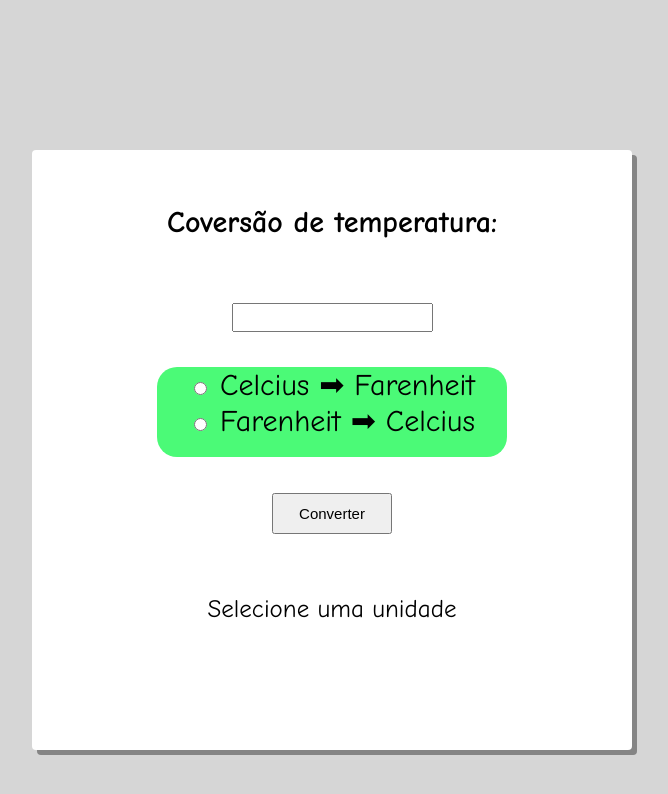
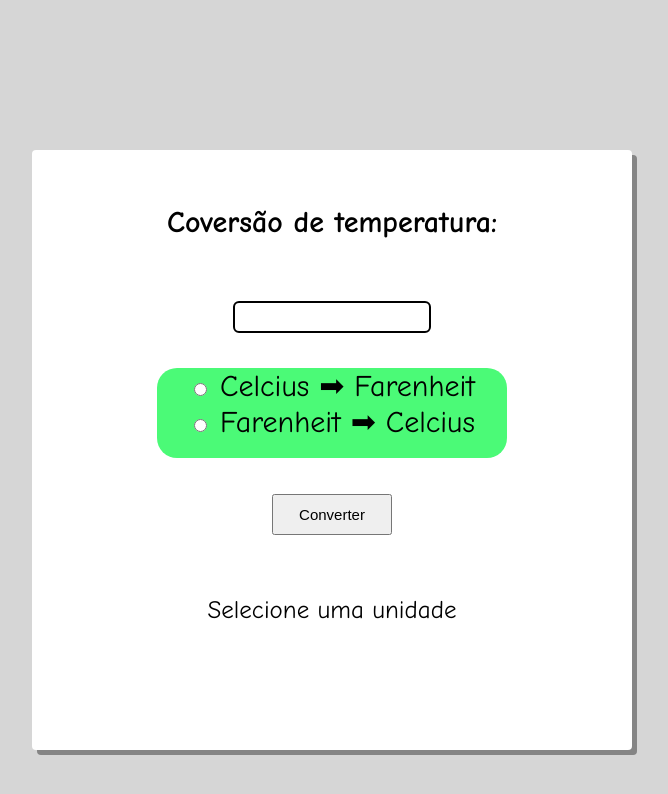
Before and after one commit to RodolfoKlippel/JS-HTML-CSS, a plain HTML site: page 2_Conversor_de_temperatura/Ht23.html in a window 1280 px wide. Shown: the whole page, without its empty margins (308-976 px from the left). Drawn offline with Linux system fonts and the light colour scheme.

Commit message:
apare2.css

```diff
--- a/2_Conversor_de_temperatura/apare2.css
+++ b/2_Conversor_de_temperatura/apare2.css
@@ -46,4 +46,9 @@ body{
 
 #textBox{
     padding:5px 10px;
+    border: 2px solid;
+    border-radius: 6px;
+    text-align: center;
+    font-size:16px;
+    font-family:"Comic Sans Ms";
 }
```
